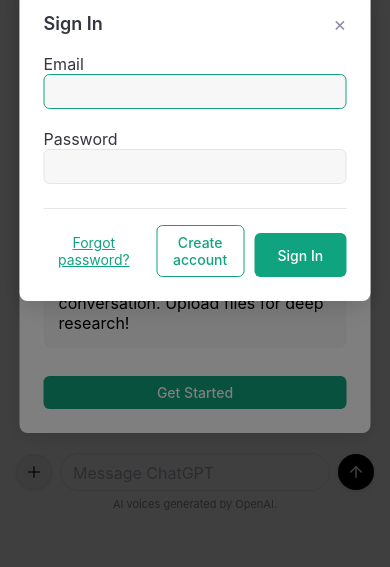
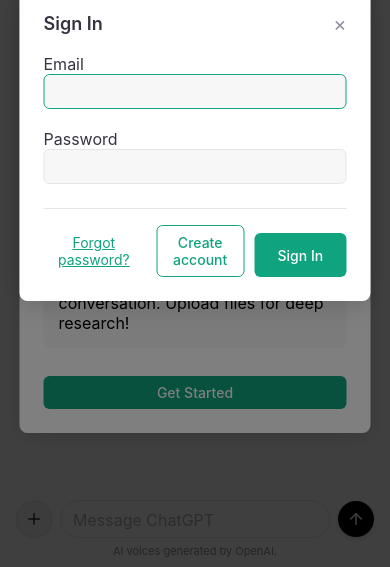
Before and after one commit to AppleLamps/GPT, a plain HTML site: page index.html in a window 390 px wide. Shown: the part 277-844 px from the top of the page. Drawn offline with nearby package versions, Linux system fonts and the light colour scheme.

Commit message:
Update layout.css

```diff
--- a/css/layout.css
+++ b/css/layout.css
@@ -1,13 +1,12 @@
 /* Styles defining the main page structure and layout */
 
 /* Main content area adjustments if sidebar is considered */
-/* .main-content {
-    transition: margin-left 0.3s ease; /* Smooth transition when sidebar opens/closes */
-/* } */
-
-/* .main-content.sidebar-visible {
-    margin-left: var(--sidebar-width); /* Push content over when sidebar is open */
-/* } */
+.main-content {
+    display: flex;
+    flex-direction: column;
+    height: 100dvh;
+    min-height: 0;
+}
 
 /* Header */
 .header {
@@ -95,8 +94,8 @@
 
 /* Chat container */
 .chat-container {
-    display: flex;
-    flex-direction: column;
+    flex: 1 1 auto;
+    min-height: 0;
     /* Adjust height dynamically based on actual input container height */
     height: calc(100dvh - var(--header-height) - var(--dynamic-input-area-height, var(--input-area-height)));
     /* Fallback */
@@ -276,13 +275,11 @@
 
 /* Mobile Optimizations */
 @media (max-width: 768px) {
-    .chat-container {
-        padding: 0 1rem 0.5rem 1rem;
-        /* Ensure height calculation uses dvh and dynamic variable */
-        height: calc(100dvh - var(--header-height) - var(--dynamic-input-area-height, var(--input-area-height)));
-        /* Fallback */
-        height: calc(100vh - var(--header-height) - var(--dynamic-input-area-height, var(--input-area-height)));
-        scroll-padding-bottom: 0.5rem;
+    .input-container {
+        padding: 0.5rem;
+        padding-bottom: 0.1rem; /* Reduce extra space below input on mobile */
+        background-color: transparent;
+        border-top: none;
     }
 
     .modal-content {
@@ -349,11 +346,10 @@
     }
 }
 
-/* Further adjustments for smaller screens if needed */
 @media (max-width: 600px) {
     .input-container {
-        padding: 0.25rem; /* Adjust padding for very small screens */
-        padding-bottom: calc(0.5rem + env(safe-area-inset-bottom));
+        padding: 0.25rem;
+        padding-bottom: 0.1rem; /* Reduce extra space below input on very small screens */
     }
 
     .input-row {
```
